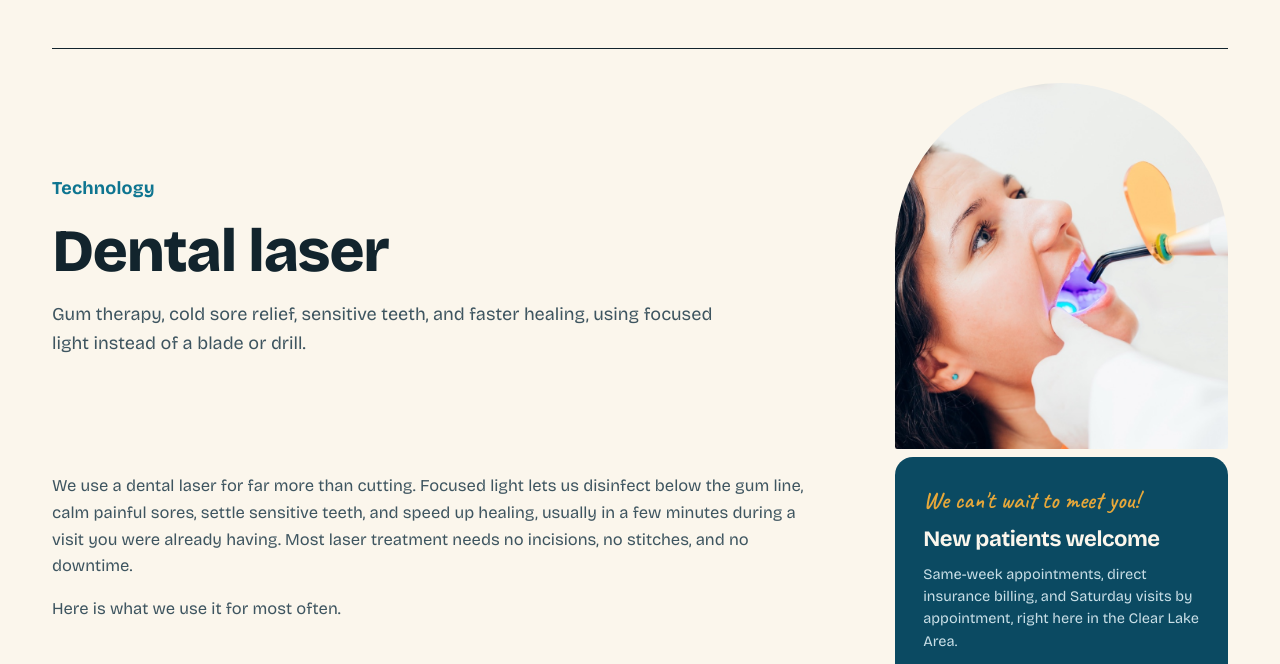
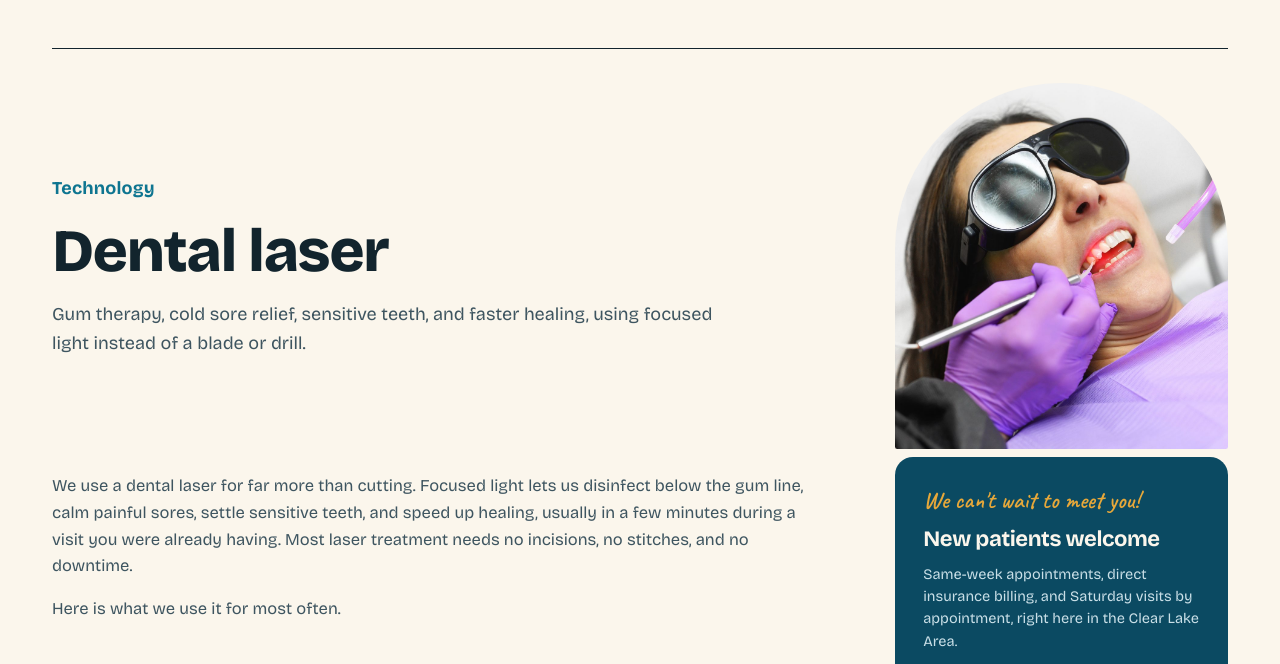
Before and after one commit to kaden-ctrl/mill-forest-dental-group, a plain HTML site: page dental-laser/index.html in a window 1280 px wide. Shown: the part 133-797 px from the top of the page. Drawn offline with Linux system fonts and the light colour scheme.

Commit message:
Use a real laser treatment photo on the Dental Laser page

```diff
--- a/dental-laser/index.html
+++ b/dental-laser/index.html
@@ -72,7 +72,7 @@
 <div><span class="tag">Technology</span>
 <h1>Dental laser</h1>
 <p class="pg-lede">Gum therapy, cold sore relief, sensitive teeth, and faster healing, using focused light instead of a blade or drill.</p></div>
-<div class="pg-photo zoomin in"><img src="/assets/img/diagnodent.jpg" alt="A dental laser being used during treatment" loading="eager"></div>
+<div class="pg-photo zoomin in"><img src="/assets/img/dental-laser.jpg" alt="A patient wearing protective eyewear receiving laser gum treatment" width="1100" height="1210" loading="eager"></div>
 </div>
 </div></section>
 <section><div class="wrap">
```
Also changed, not shown: assets/img/dental-laser.jpg (added).
